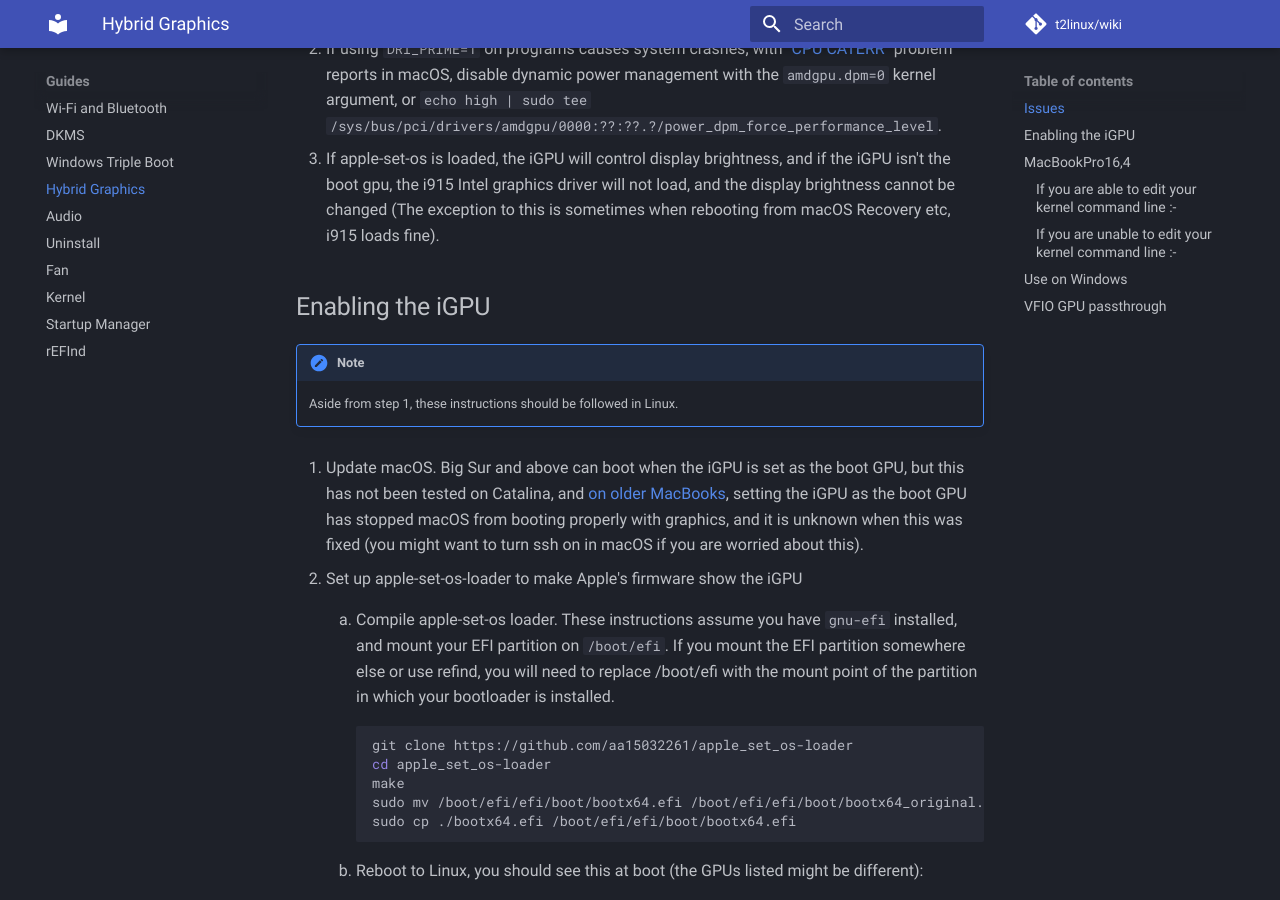
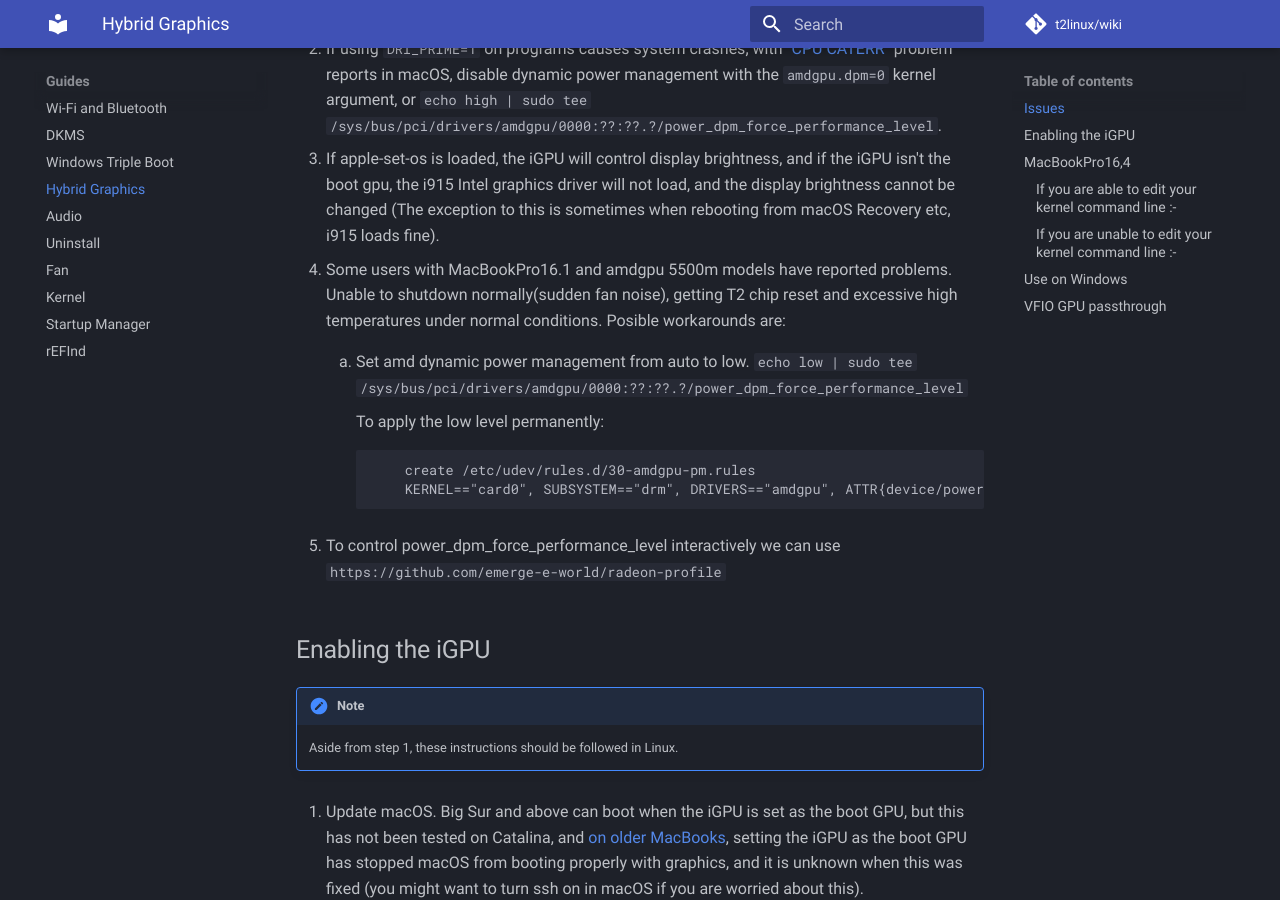
Before and after one commit to t2linux/wiki, an MkDocs documentation site: the page built from docs/guides/hybrid-graphics.md, in a window 1280 px wide and 900 px high, scrolled down 625 px. Built offline with MkDocs 1.6.1 and Material for MkDocs 9.7.7, drawn with Linux system fonts in a browser that asks for light colours; comment, search, counter and statistics services are not loaded.

Commit message:
some workarounds for amdgpu dpm issues

````diff
--- a/docs/guides/hybrid-graphics.md
+++ b/docs/guides/hybrid-graphics.md
@@ -9,6 +9,17 @@ This has been tested on the MacBookPro16,1 and the MacBookPro15,1. The 15,3 and
 1. Resume after suspend is broken, as the GMUX (graphics multiplexer) doesn't connect the iGPU to the display after resuming. For this to be fixed, a Linux driver for `acpi:APP000B:GPUC:` needs to be written (macOS uses AppleMuxControl2.kext). The extra battery life may make this a worthwhile trade-off (about 3 hours to almost 6 hours on a MacBookPro16,1)
 2. If using `DRI_PRIME=1` on programs causes system crashes, with "[CPU CATERR](https://gist.github.com/Redecorating/956a672e6922e285de83fdd7d9982e5e#gistcomment-3719941)" problem reports in macOS, disable dynamic power management with the `amdgpu.dpm=0` kernel argument, or `echo high | sudo tee /sys/bus/pci/drivers/amdgpu/0000:??:??.?/power_dpm_force_performance_level`.
 3. If apple-set-os is loaded, the iGPU will control display brightness, and if the iGPU isn't the boot gpu, the i915 Intel graphics driver will not load, and the display brightness cannot be changed (The exception to this is sometimes when rebooting from macOS Recovery etc, i915 loads fine).
+4. Some users with  MacBookPro16.1 and amdgpu 5500m models have reported problems. Unable to shutdown normally(sudden fan noise), getting T2 chip reset and excessive high temperatures under normal conditions. Posible workarounds are:
+    1. Set amd dynamic power management from auto to low. `echo low | sudo tee /sys/bus/pci/drivers/amdgpu/0000:??:??.?/power_dpm_force_performance_level`
+
+        To apply the low level permanently:
+
+        ```plain
+            create /etc/udev/rules.d/30-amdgpu-pm.rules
+            KERNEL=="card0", SUBSYSTEM=="drm", DRIVERS=="amdgpu", ATTR{device/power_dpm_force_performance_level}="high"
+        ```
+
+   2. To control power_dpm_force_performance_level interactively we can use `https://github.com/emerge-e-world/radeon-profile`
 
 ## Enabling the iGPU
 
````
